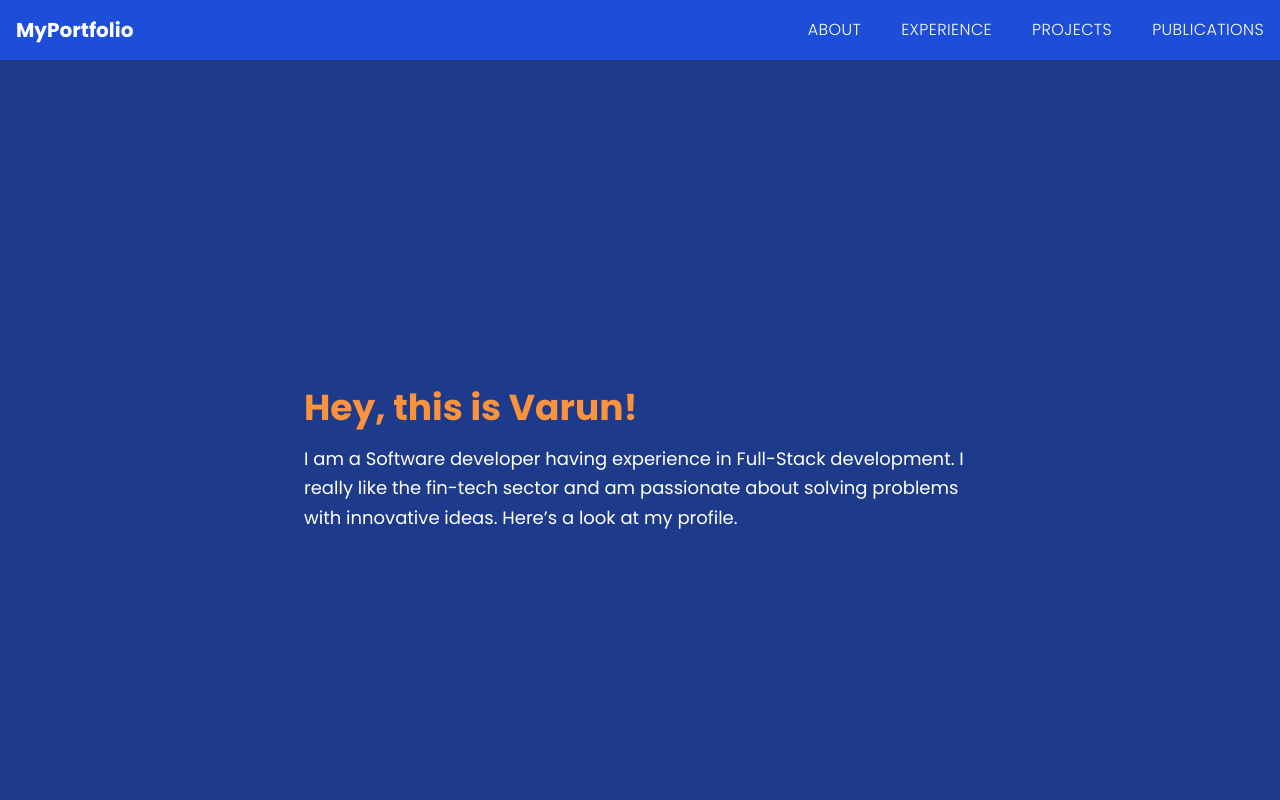
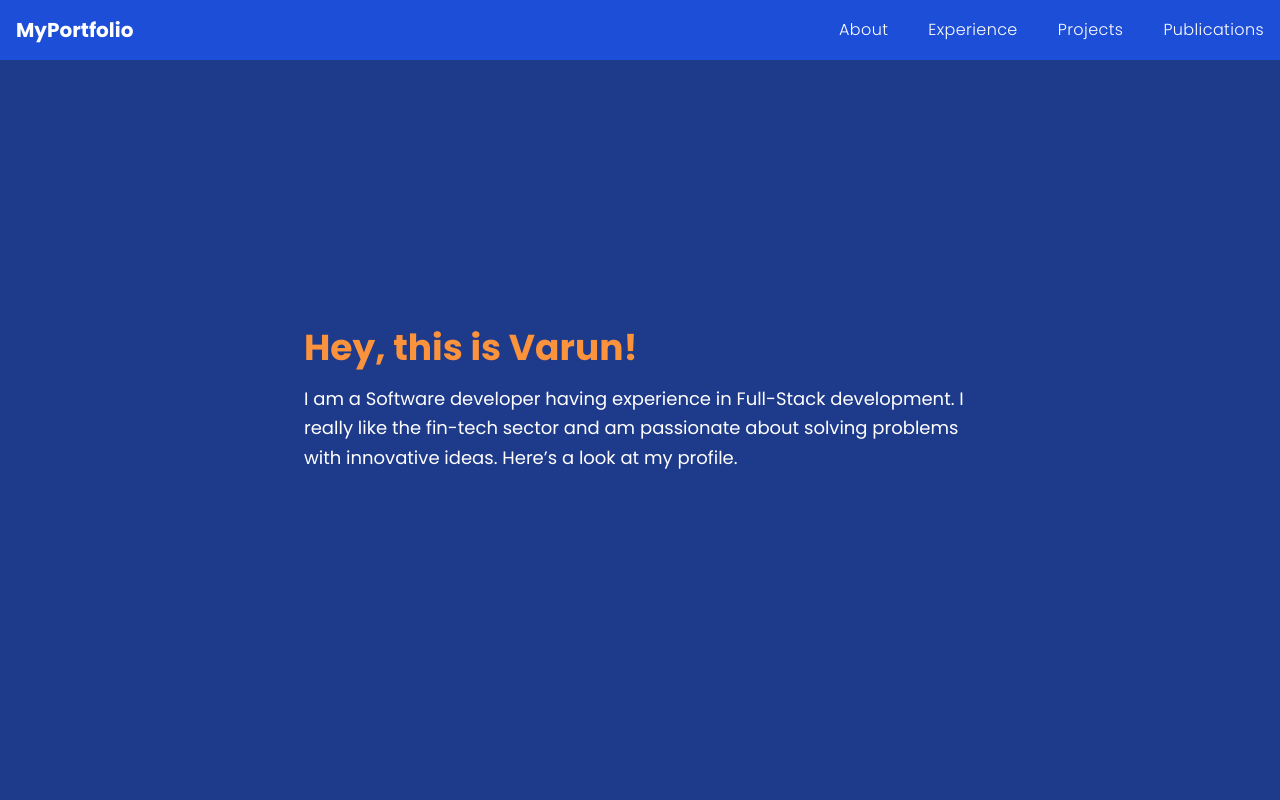
Before and after one commit to VarunVekaria/my-portfolio, a Next.js app: page / in a window 1280 px wide. Shown: the top 800 px of the page. Built offline with nearby package versions, Linux system fonts and the light colour scheme.

Commit message:
functional navbar with scroll effect

```diff
--- a/src/app/components/Navbar.js
+++ b/src/app/components/Navbar.js
@@ -1,7 +1,6 @@
-"use client"; // Add this at the top of the file
+"use client"; // Mark the component as a client component
 
-import { useState } from 'react';
-import Link from 'next/link';
+import { useState } from "react";
 
 export default function Navbar() {
   const [isOpen, setIsOpen] = useState(false);
@@ -10,9 +9,17 @@ export default function Navbar() {
     setIsOpen(!isOpen);
   };
 
+  const scrollToSection = (id) => {
+    const section = document.getElementById(id);
+    if (section) {
+      section.scrollIntoView({ behavior: "smooth" });
+      setIsOpen(false); // Close the menu on mobile after clicking
+    }
+  };
+
   return (
     <div>
-      <nav className="bg-blue-700 text-white py-4">
+      <nav className="bg-blue-700 text-white py-4 fixed top-0 left-0 w-full z-50">
         <div className="container mx-auto flex justify-between items-center px-4">
           {/* Logo */}
           <div className="text-xl font-bold">MyPortfolio</div>
@@ -33,7 +40,7 @@ export default function Navbar() {
                 strokeLinecap="round"
                 strokeLinejoin="round"
                 strokeWidth={2}
-                d={isOpen ? 'M6 18L18 6M6 6l12 12' : 'M4 6h16M4 12h16M4 18h16'}
+                d={isOpen ? "M6 18L18 6M6 6l12 12" : "M4 6h16M4 12h16M4 18h16"}
               />
             </svg>
           </button>
@@ -41,30 +48,33 @@ export default function Navbar() {
           {/* Links */}
           <div
             className={`${
-              isOpen ? 'block' : 'hidden'
+              isOpen ? "block" : "hidden"
             } md:flex md:space-x-10 uppercase font-light tracking-wide`}
           >
-            <Link href="/" className="block md:inline-block hover:underline">
+            <button
+              onClick={() => scrollToSection("about")}
+              className="block md:inline-block hover:underline"
+            >
               About
-            </Link>
-            <Link
-              href="/experience"
+            </button>
+            <button
+              onClick={() => scrollToSection("experience")}
               className="block md:inline-block hover:underline"
             >
               Experience
-            </Link>
-            <Link
-              href="/projects"
+            </button>
+            <button
+              onClick={() => scrollToSection("projects")}
               className="block md:inline-block hover:underline"
             >
               Projects
-            </Link>
-            <Link
-              href="/publications"
+            </button>
+            <button
+              onClick={() => scrollToSection("publications")}
               className="block md:inline-block hover:underline"
             >
               Publications
-            </Link>
+            </button>
           </div>
         </div>
       </nav>
--- a/src/app/layout.js
+++ b/src/app/layout.js
@@ -26,12 +26,21 @@ export default function RootLayout({ }) {
         className={`${poppins.className} scroll-smooth`}
       >
          <Navbar />
+        <div id="about" className="bg-blue-900 text-white">
           <About />
+        </div>
+        <div id="about" className="bg-blue-900 text-white">
           <TechStack />
+        </div>
+        <div id="experience" className="bg-white text-black">
           <Experience />
+        </div>
+        <div id="projects" className="bg-white text-black">
           <Projects />
+        </div>
+        <div id="publications" className="bg-blue-900 text-white">
           <Publications />
-
+        </div>
       </body>
     </html>
   );
```
Lines whose indentation alone changed are shown as unchanged.
